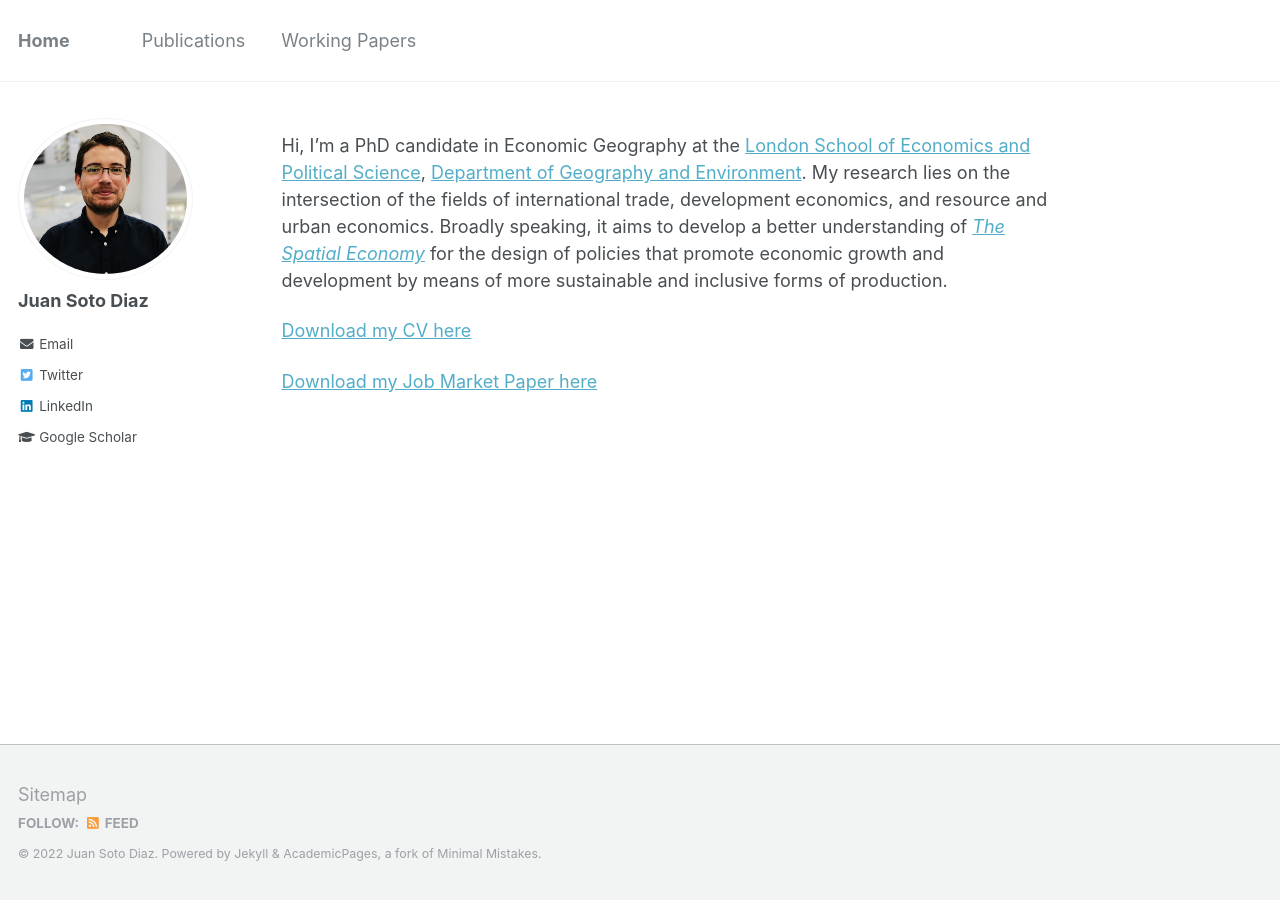
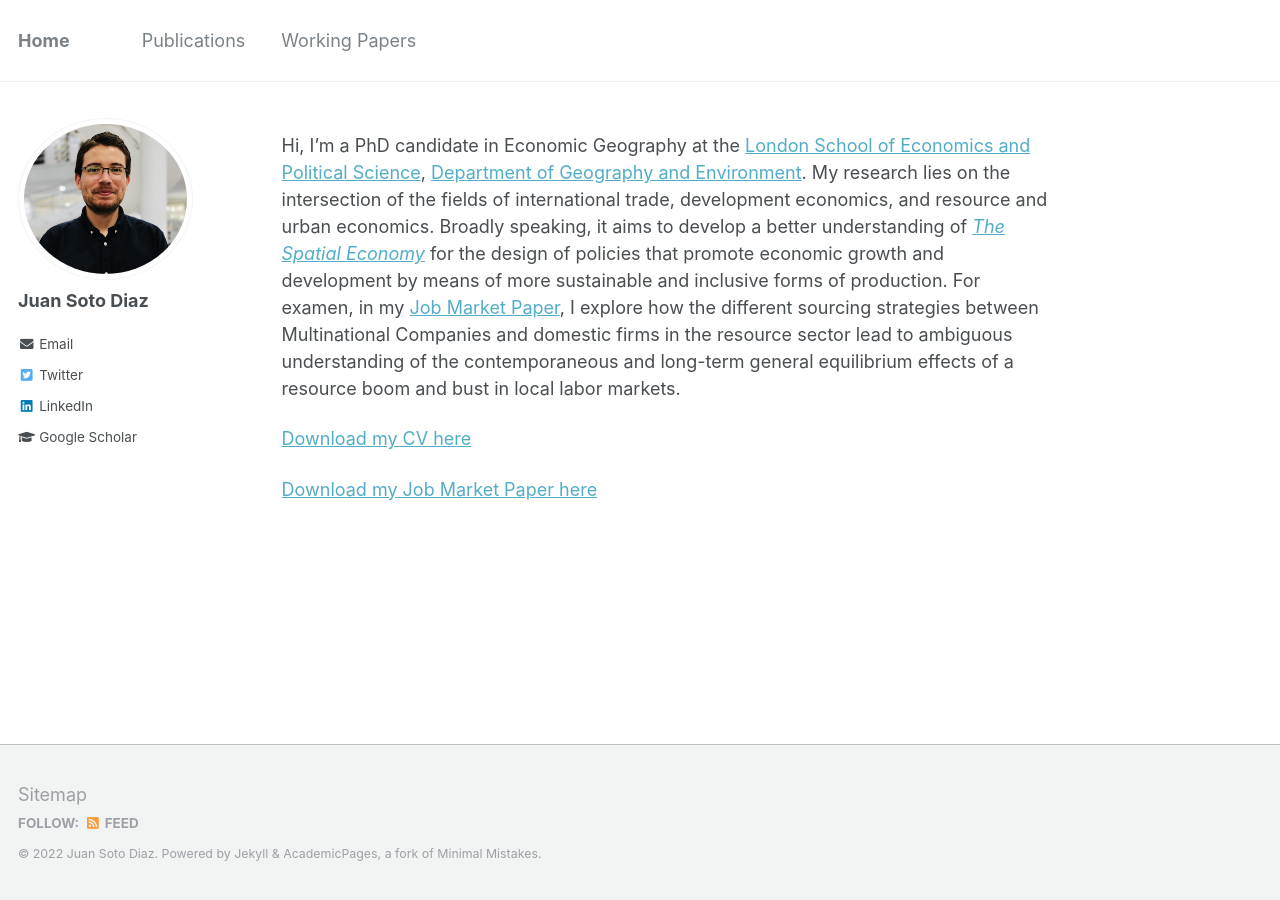
Before and after one commit to pedrofierroz87/pedrofierroz87.github.io, a Jekyll site: the page built from _pages/about.md, in a window 1280 px wide. Built offline with Jekyll 4.4.1, drawn with Linux system fonts in a browser that asks for light colours.

Commit message:
Update about.md

```diff
--- a/_pages/about.md
+++ b/_pages/about.md
@@ -8,7 +8,7 @@ redirect_from:
   - /about.html
 ---
 
-Hi, I'm a PhD candidate in Economic Geography at the [London School of Economics and Political Science](https://lse.ac.uk), [Department of Geography and Environment](https://www.lse.ac.uk/geography-and-environment). My research lies on the intersection of the fields of international trade, development economics, and resource and urban economics. Broadly speaking, it aims to develop a better understanding of [<i>The Spatial Economy</i>](https://www.aeaweb.org/articles?id=10.1257/jel.20181414) for the design of policies that promote economic growth and development by means of more sustainable and inclusive forms of production.
+Hi, I'm a PhD candidate in Economic Geography at the [London School of Economics and Political Science](https://lse.ac.uk), [Department of Geography and Environment](https://www.lse.ac.uk/geography-and-environment). My research lies on the intersection of the fields of international trade, development economics, and resource and urban economics. Broadly speaking, it aims to develop a better understanding of [<i>The Spatial Economy</i>](https://www.aeaweb.org/articles?id=10.1257/jel.20181414) for the design of policies that promote economic growth and development by means of more sustainable and inclusive forms of production. For examen, in my [Job Market Paper](https://onlinelibrary.wiley.com/doi/epdf/10.1111/jors.12269), I explore how the different sourcing strategies between Multinational Companies and domestic firms in the resource sector lead to ambiguous understanding of the contemporaneous and long-term general equilibrium effects of a resource boom and bust in local labor markets.
 
 [Download my CV here](https://onlinelibrary.wiley.com/doi/epdf/10.1111/jors.12269)
 
```
